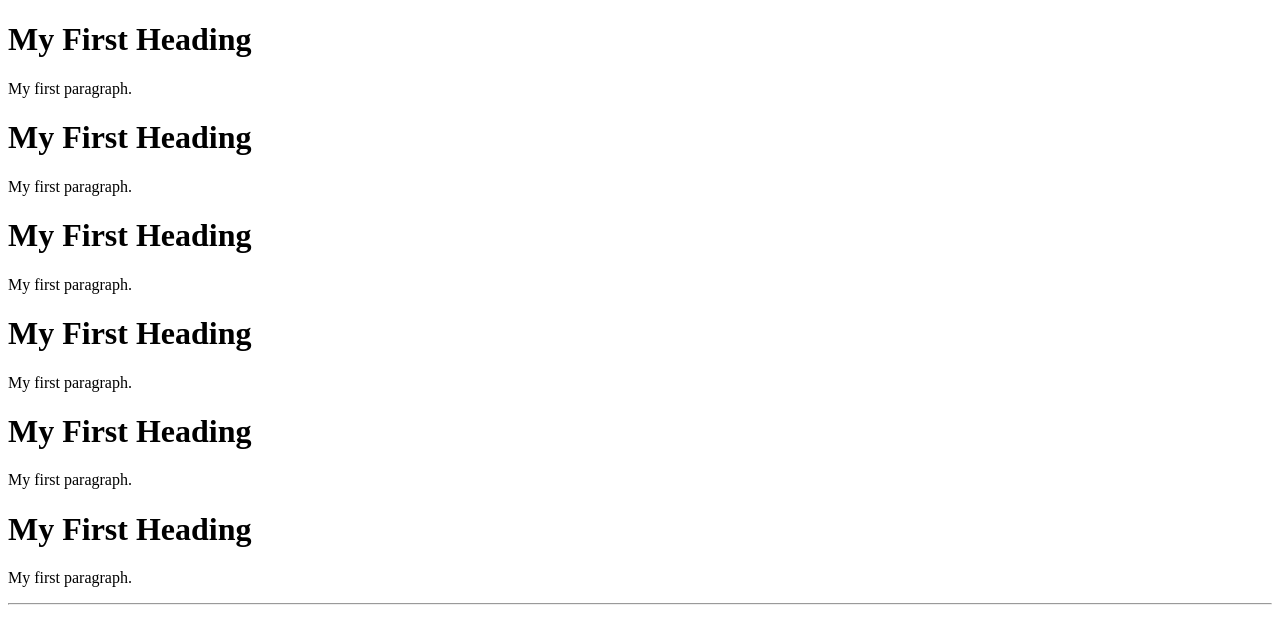
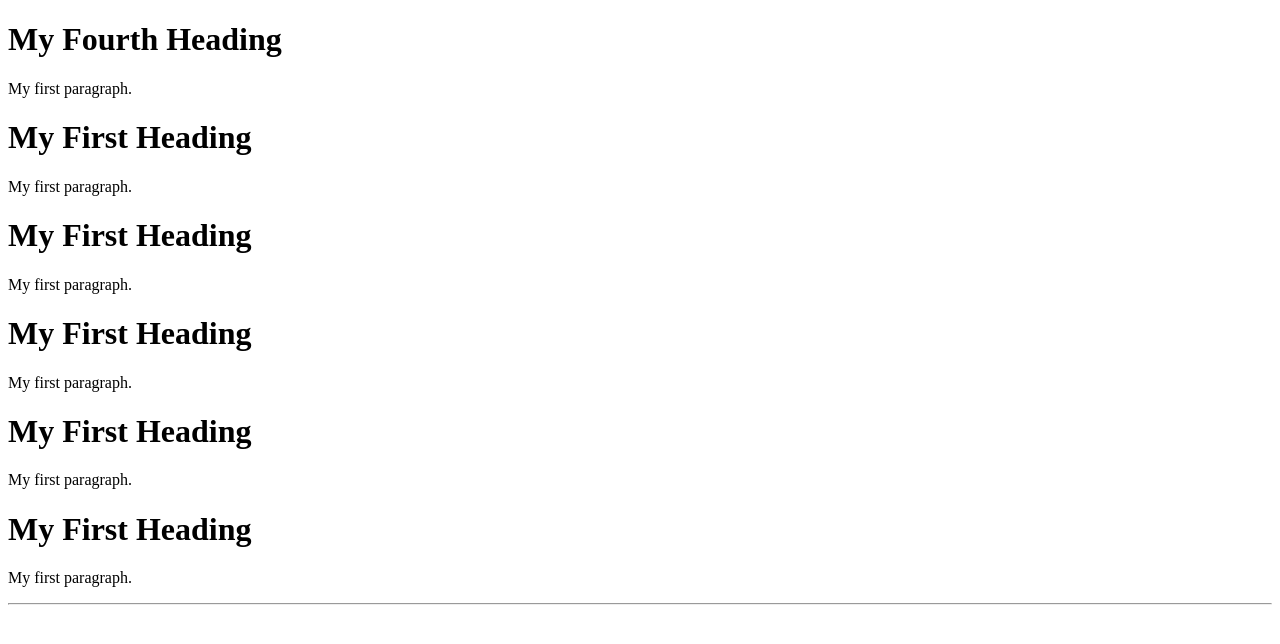
Before and after one commit to Spartak142/WebsiteAttempt, a plain HTML site: page pages/index.html in a window 1280 px wide. Drawn offline with Linux system fonts and the light colour scheme.

Commit message:
CHanged Heading

```diff
--- a/pages/index.html
+++ b/pages/index.html
@@ -2,7 +2,7 @@
 <html>
 <body>
 
-<h1>My First Heading</h1>
+<h1>My Fourth Heading</h1>
 <p>My first paragraph.</p>
 <h1>My First Heading</h1>
 <p>My first paragraph.</p>
```
